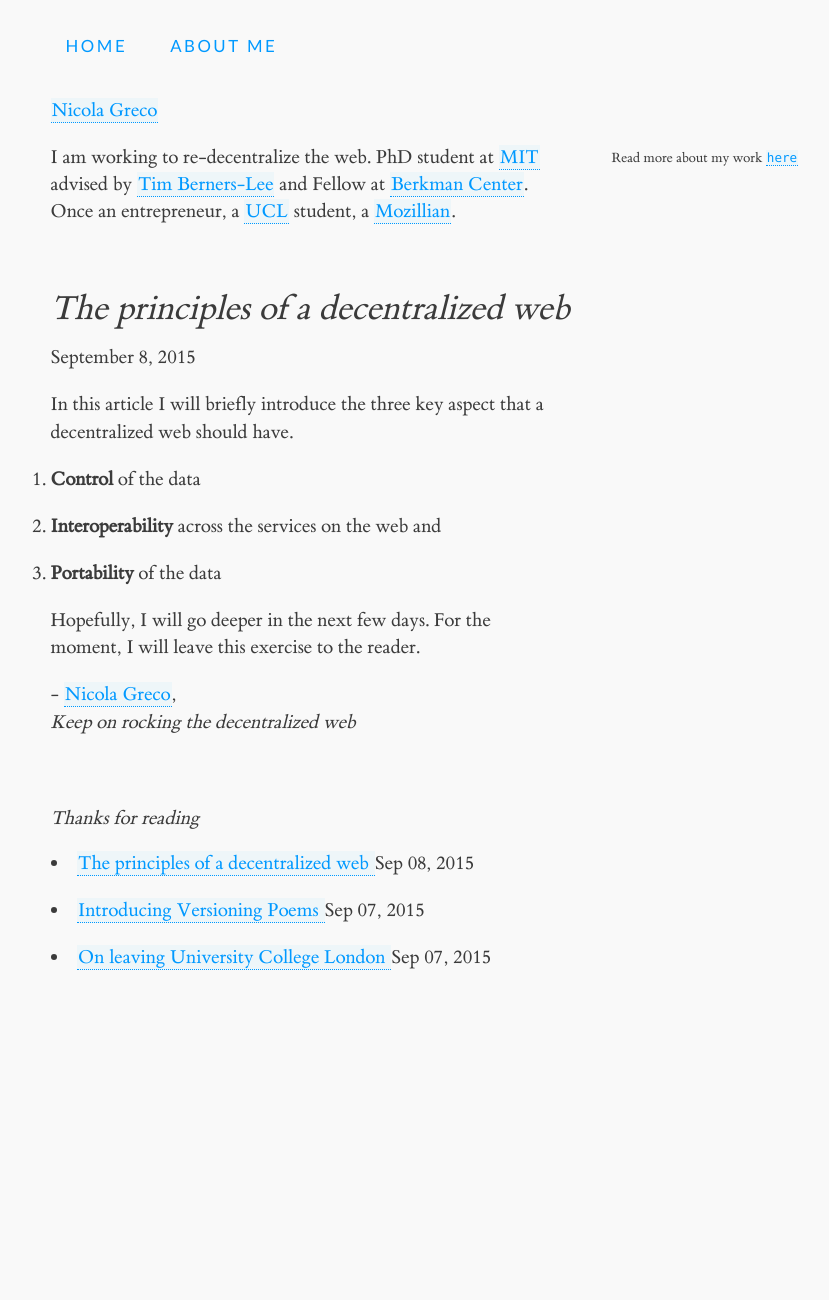
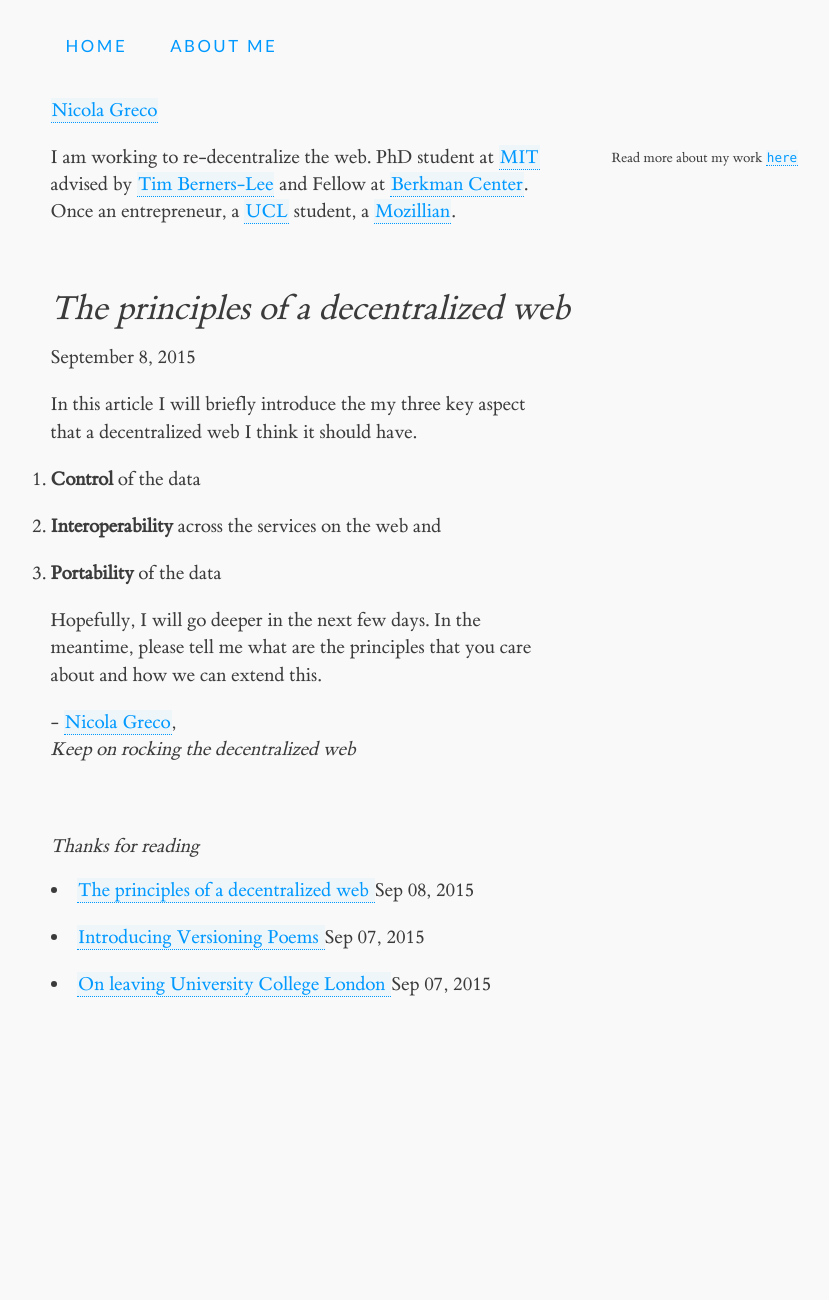
Before and after one commit to nicola/nicola.github.io, a Jekyll site: the page built from _posts/2015-09-08-decentralized-principles.md, in a window 1280 px wide. Shown: the whole page, without its empty margins (57-886 px from the left). Built offline with Jekyll 4.4.1, drawn with Linux system fonts in a browser that asks for light colours; comment, search, counter and statistics services are not loaded.

Commit message:
improving post

```diff
--- a/_posts/2015-09-08-decentralized-principles.md
+++ b/_posts/2015-09-08-decentralized-principles.md
@@ -5,10 +5,10 @@ date:   2015-09-08 18:06:04
 categories: Decentralized Web
 ---
 
-In this article I will briefly introduce the three key aspect that a decentralized web should have.
+In this article I will briefly introduce the my three key aspect that a decentralized web I think it should have.
 
 1. __Control__ of the data
 2. __Interoperability__ across the services on the web and
 3. __Portability__ of the data
 
-Hopefully, I will go deeper in the next few days. For the moment, I will leave this exercise to the reader.
+Hopefully, I will go deeper in the next few days. In the meantime, please tell me what are the principles that you care about and how we can extend this.
```
